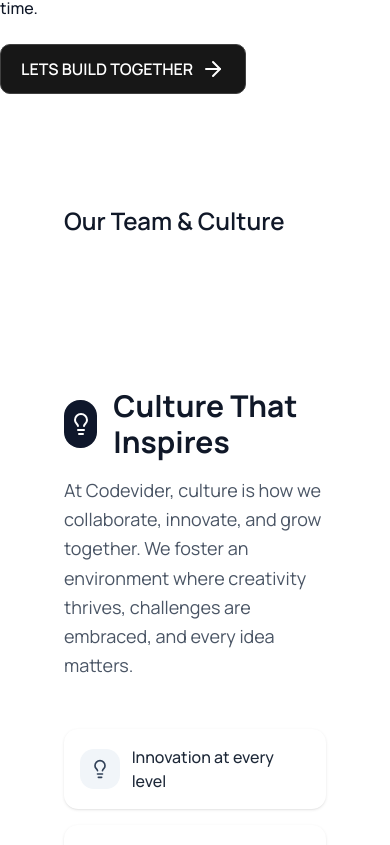
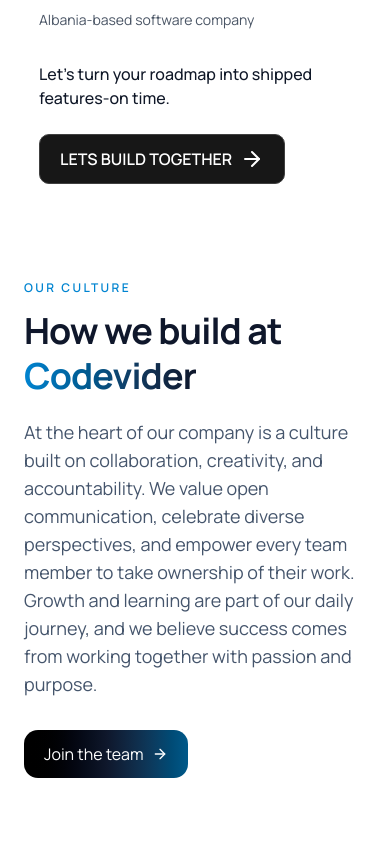
Before and after one commit to ArtemisaNurii/Codevider-final, a Next.js app: page /about in a window 390 px wide. Shown: the part 1144-1989 px from the top of the page. Built offline with nearby package versions, Linux system fonts and the light colour scheme.

Commit message:
fixing website responsiveness

```diff
--- a/src/app/about/team.tsx
+++ b/src/app/about/team.tsx
@@ -1,250 +1,185 @@
-"use client"
+"use client";
 
-import { useRef } from "react"
-import { TimelineContent } from "./animation"
-import VerticalCutReveal from "./vertical"
-import { ArrowRight, BookOpen, Globe, Handshake, Lightbulb } from "lucide-react"
-import MeetTeamSection from "./meetTeam"
-import Image from "next/image"
+import React from "react";
+import { motion } from "framer-motion";
+import { ArrowRight, Users, Handshake, Sparkles, Heart, Globe2, Target, Star, Trophy, Scale, Lightbulb, Rocket } from "lucide-react";
+import Image from "next/image";
+import MeetTeamSection from "./meetTeam";
+// ---- Types ----
+interface Pillar {
+  icon: React.ReactNode;
+  title: string;
+  description: string;
+}
 
-export default function AboutTeamCulture() {
-  const sectionRef = useRef<HTMLDivElement>(null)
+interface Stat {
+  label: string;
+  value: string;
+  note?: string;
+}
 
-  const revealVariants = {
-    visible: (i: number) => ({
-      y: 0,
-      opacity: 1,
-      filter: "blur(0px)",
-      transition: {
-        delay: 1.0 + i * 0.2,
-        duration: 0.5,
-      },
-    }),
-    hidden: {
-      filter: "blur(10px)",
-      y: 20,
-      opacity: 0,
-    },
-  }
+interface TimelineItem {
+  year: string;
+  title: string;
+  text: string;
+}
 
+// ---- Data ----
+const pillars: Pillar[] = [
+  {
+    icon: <Users className="h-6 w-6" aria-hidden />,
+    title: "People First",
+    description:
+      "We design our processes around humans—clear goals, honest feedback, flexible work, and space to grow.",
+  },
+
+
+  {
+    icon: <Lightbulb className="h-6 w-6" aria-hidden />,
+    title: "Always Learning",
+    description:
+      "Weeklies for demos, monthlies for postmortems, and a culture of sharing what we discover.",
+  },
+  {
+    icon: <Scale className="h-6 w-6" aria-hidden />,
+    title: "Do Right",
+    description:
+      "Ethical software, candid communication, and long‑term partnerships over short‑term wins.",
+  },
+];
+
+
+
+// ---- Helpers ----
+const fadeUp = {
+  hidden: { opacity: 0, y: 16 },
+  show: { opacity: 1, y: 0, transition: { duration: 0.5 } },
+};
+
+const card = "rounded-2xl border bg-gradient-to-r from-black to-slate-800 border-slate-200  shadow-sm hover:shadow-md transition-shadow";
+
+// ---- Component ----
+export default function CodeviderCulturePage() {
   return (
-    <section id="team-culture" className="py-28 px-6 bg-white" ref={sectionRef}>
-      <div className="max-w-7xl mx-auto space-y-28">
-        <div className="text-center px-10">
-          <h1 className="sm:text-4xl md:text-5xl text-2xl leading-tight font-semibold text-gray-900  text-left md:text-left">
-            <VerticalCutReveal
-              splitBy="words"
-              staggerDuration={0.1}
-              staggerFrom="first"
-              reverse={false}
-              once={true}
-              transition={{ type: "spring", stiffness: 250, damping: 30, delay: 1 }}
+    <main className="bg-white text-slate-900">
+      {/* Hero */}
+      <section className="relative overflow-hidden ">
+        <div className="pointer-events-none absolute inset-0 max-w-7xl " />
+        <div className="container mx-auto px-6 py-24 md:py-32">
+          <motion.div
+            initial={{ opacity: 0, y: 16 }}
+            animate={{ opacity: 1, y: 0 }}
+            transition={{ duration: 0.6 }}
+            className="max-w-4xl"
+          >
+            <p className="text-xs font-semibold uppercase tracking-[0.2em] text-sky-600">Our Culture</p>
+            <h1 className="mt-3 text-4xl font-bold leading-tight tracking-tight md:text-5xl">
+              How we build at <span className="bg-gradient-to-r from-sky-600 to-slate-900 bg-clip-text text-transparent">Codevider</span>
+            </h1>
+            <p className="mt-5 text-lg text-slate-600 md:text-xl">
+            At the heart of our company is a culture built on collaboration, creativity, and accountability. We value open communication, celebrate diverse perspectives, and empower every team member to take ownership of their work. Growth and learning are part of our daily journey, and we believe success comes from working together with passion and purpose.
+            </p>
+            <div className="mt-8 flex flex-wrap gap-3">
+              <a
+                href="/career"
+                className="inline-flex items-center gap-2 rounded-xl bg-gradient-to-r from-black via-slate-900 to-sky-800 hover:gap-4 px-5 py-3 text-white hover:bg-slate-800 focus:outline-none focus-visible:ring-2 focus-visible:ring-sky-500"
+                aria-label="Explore open roles"
+              >
+              Join the team
+                <ArrowRight className="h-4 w-4" aria-hidden />
+              </a>
+
+            </div>
+          </motion.div>
+        </div>
+      </section>
+
+      {/* Values / Pillars */}
+      <section id="principles" className="container mx-auto px-6 py-8 ">
+        <div className="mx-auto mb-10 max-w-2xl text-center">
+          <h2 className="text-3xl font-semibold tracking-tight md:text-4xl">Principles we live by</h2>
+          <p className="mt-3 text-slate-600">Clear ideas. Clean code. Considerate collaboration.</p>
+        </div>
+        <div className="grid grid-cols-1 gap-6 text-white sm:grid-cols-2 lg:grid-cols-3">
+          {pillars.map((p, i) => (
+            <motion.article
+              key={p.title}
+
+              className={`${card} p-6`}
+              variants={fadeUp}
+              initial="hidden"
+              whileInView="show"
+              viewport={{ once: true, amount: 0.2 }}
+              transition={{ delay: i * 0.05 }}
             >
-              Our Team & Culture
-            </VerticalCutReveal>
-          </h1>
+              <div className="mb-4 inline-flex h-12 w-12 items-center justify-center rounded-xl  text-sky-700">
+                {p.icon}
+              </div>
+              <h3 className="text-lg font-semibold">{p.title}</h3>
+              <p className="mt-2 text-white">{p.description}</p>
+            </motion.article>
+          ))}
         </div>
+      </section>
 
-        <div className="grid lg:grid-cols-2 gap-20 items-stretch">
-          <TimelineContent
-            as="div"
-            animationNum={0}
-            timelineRef={sectionRef}
-            customVariants={revealVariants}
-            once={true}
-          >
-            <div className="bg-transparent p-10 h-full flex flex-col justify-center space-y-8 ">
-              <div className="flex items-center gap-4 mb-4">
-                <div className="w-12 h-12 bg-slate-900 rounded-2xl flex items-center justify-center">
-                  <Lightbulb className="w-6 h-6 text-white" />
-                </div>
-                <h3 className="text-3xl font-bold text-gray-900">Culture That Inspires</h3>
-              </div>
-              <p className="text-lg leading-relaxed text-gray-600">
-                At Codevider, culture is how we collaborate, innovate, and grow together. We foster an environment where creativity thrives, challenges are embraced, and every idea matters.
-              </p>
-              <div className="grid grid-cols-1 sm:grid-cols-2 gap-4 pt-4">
-                <div className="flex items-center gap-3 p-4 bg-white rounded-xl shadow-sm">
-                  <div className="w-10 h-10 bg-slate-100 rounded-xl flex items-center justify-center">
-                    <Lightbulb className="w-5 h-5 text-slate-700" />
-                  </div>
-                  <span className="font-medium text-gray-800">Innovation at every level</span>
-                </div>
-                <div className="flex items-center gap-3 p-4 bg-white rounded-xl shadow-sm">
-                  <div className="w-10 h-10 bg-slate-100 rounded-xl flex items-center justify-center">
-                    <Handshake className="w-5 h-5 text-slate-700" />
-                  </div>
-                  <span className="font-medium text-gray-800">Collaboration across teams</span>
-                </div>
-                <div className="flex items-center gap-3 p-4 bg-white rounded-xl shadow-sm">
-                  <div className="w-10 h-10 bg-slate-100 rounded-xl flex items-center justify-center">
-                    <Globe className="w-5 h-5 text-slate-700" />
-                  </div>
-                  <span className="font-medium text-gray-800">Diversity and inclusion</span>
-                </div>
-                <div className="flex items-center gap-3 p-4 bg-white rounded-xl shadow-sm">
-                  <div className="w-10 h-10 bg-slate-100 rounded-xl flex items-center justify-center">
-                    <BookOpen className="w-5 h-5 text-slate-700" />
-                  </div>
-                  <span className="font-medium text-gray-800">Continuous learning</span>
-                </div>
-              </div>
-            </div>
-          </TimelineContent>
+      <section className="container mx-auto px-6 py-16 md:py-24">
+        <div className="grid items-start gap-10 lg:grid-cols-2">
+          <motion.div variants={fadeUp} initial="hidden" whileInView="show" viewport={{ once: true }}>
+            <h2 className="text-3xl font-semibold tracking-tight md:text-4xl">Working at Codevider</h2>
+            <p className="mt-4 text-slate-600">
+              We balance autonomy with support. Small, senior‑leaning teams ship frequently, maintain standards, and
+              demo progress every week. Managers remove blockers. Engineers mentor through pairing, reviews, and docs.
+            </p>
+            <ul className="mt-6 space-y-3 text-slate-700">
+              <li className="flex items-start gap-3"><Sparkles className="mt-1 h-5 w-5 text-sky-600" /> Focus time over needless meetings.</li>
+              <li className="flex items-start gap-3"><Trophy className="mt-1 h-5 w-5 text-sky-600" /> Outcome‑based roadmaps and success metrics.</li>
+              <li className="flex items-start gap-3"><Heart className="mt-1 h-5 w-5 text-sky-600" /> Wellness stipend, learning budget, and flexible hours.</li>
+            </ul>
+          </motion.div>
 
-          <TimelineContent
-            as="div"
-            animationNum={1}
-            timelineRef={sectionRef}
-            customVariants={revealVariants}
-            once={true}
-          >
-            <div className="bg-transparent p-10 h-full flex flex-col justify-center space-y-8 ">
-              <div className="flex items-center gap-4 mb-4">
-                <div className="w-12 h-12 bg-slate-900 rounded-2xl flex items-center justify-center">
-                  <Handshake className="w-6 h-6 text-white" />
-                </div>
-                <h3 className="text-3xl font-bold text-gray-900">The Codevider Team</h3>
-              </div>
-              <div className="space-y-6">
-                <p className="text-lg leading-relaxed text-gray-600">
-                  Our people are at the heart of every solution we build. With engineers, designers, and strategists from diverse backgrounds, we combine global expertise with local insight to deliver impactful software.
-                </p>
-                <div className="bg-white rounded-xl p-6 shadow-sm border-l-4 border-slate-900">
-                  <p className="text-lg leading-relaxed text-gray-600">
-                    From brainstorming sessions to weekly demos, we keep collaboration transparent and outcomes measurable. Together, we make software development a true team sport.
-                  </p>
-                </div>
-              </div>
-            </div>
-          </TimelineContent>
+          {/* Gallery Placeholder (drop your images) */}
+          <div className="grid grid-cols-2 gap-4">
+            <Image src="/images/teamMember/2member.jpg" alt="Team" width={500} height={500} />
+            <Image src="/images/teamMember/member1.jpg" alt="Team" width={500} height={500} />
+            <Image src="/images/office/zyra9.jpg" alt="Team" width={500} height={500} />
+            <Image src="/images/office/zyra10.jpg" alt="Team" width={500} height={500} />
+
+
+          </div>
         </div>
+      </section>
 
-        <div className="grid lg:grid-cols-2 gap-20 items-center">
-          <TimelineContent
-            as="div"
-            animationNum={2}
-            timelineRef={sectionRef}
-            customVariants={revealVariants}
-            once={true}
-          >
-            <div className="space-y-8">
-              <div className="space-y-6">
-                <h3 className="text-4xl lg:text-4xl font-bold text-gray-900 leading-tight">
-                  Open Communication & Culture of Freedom
-                </h3>
-                <p className="text-xl text-gray-600 leading-relaxed">
-                  We maintain a flexible work environment focused on results. While we have our headquarters, we encourage harmony between remote work and in-person collaboration to foster creativity and well-being.
-                </p>
-              </div>
-              <div className="bg-slate-50 rounded-2xl p-8 border-l-6 border-slate-900">
-                <blockquote className="text-xl italic text-gray-700 leading-relaxed">
-                  &ldquo;True innovation comes from giving brilliant people the freedom to be brilliant.&rdquo;
-                </blockquote>
-                <div className="mt-4 flex items-center gap-3">
-                  <div className="w-2 h-2 bg-slate-900 rounded-full"></div>
-                  <span className="text-sm font-medium text-slate-700">Company Philosophy</span>
-                </div>
-              </div>
-            </div>
-          </TimelineContent>
+<MeetTeamSection/>
 
-          <TimelineContent
-            as="div"
-            animationNum={3}
-            timelineRef={sectionRef}
-            customVariants={revealVariants}
-            once={true}
-          >
-            <div className="relative">
-              <div className="aspect-[4/3] rounded-3xl overflow-hidden ">
-                <Image src="/images/teamMember/2member.jpg" alt="People talking at office" width={1000} height={1000} className="object-cover w-full h-full" />
-              </div>
-              <div className="absolute -bottom-6 -right-6 w-24 h-24 bg-slate-900 rounded-2xl "></div>
-            </div>
-          </TimelineContent>
-        </div>
-
-        <div className="grid lg:grid-cols-2 gap-20 items-center">
-          <TimelineContent
-            as="div"
-            animationNum={4}
-            timelineRef={sectionRef}
-            customVariants={revealVariants}
-            once={true}
-            className="lg:order-1"
-          >
-            <div className="relative">
-              <div className="aspect-[4/3] rounded-3xl overflow-hidden ">
-                <Image src="/images/teamMember/member1.jpg" alt="People talking at office" width={1000} height={1000} className="object-cover w-full h-full" />
-              </div>
-              <div className="absolute -top-6 -right-6 w-16 h-16 bg-gray-200 rounded-2xl "></div>
-            </div>
-          </TimelineContent>
-
-          <TimelineContent
-            as="div"
-            animationNum={5}
-            timelineRef={sectionRef}
-            customVariants={revealVariants}
-            once={true}
-            className="lg:order-2"
-          >
-            <div className="space-y-8">
-              <div className="space-y-6">
-                <h3 className="text-4xl lg:text-4xl font-bold text-gray-900 leading-tight">
-                  Fostering Creativity and Driving Innovation
-                </h3>
-                <p className="text-xl text-gray-600 leading-relaxed">
-                  Our process is built on trust and autonomy. We provide the tools and support our team needs to tackle complex challenges and push the boundaries of what&apos;s possible.
-                </p>
-              </div>
-              <div className="bg-gradient-to-br from-slate-50 to-gray-100 rounded-2xl p-8 shadow-sm border border-gray-200">
-                <div className="flex items-start space-x-6">
-                  <div className="flex-shrink-0">
-                    <div className="w-16 h-16 bg-slate-900 rounded-2xl flex items-center justify-center shadow-lg">
-                      <span className="text-white font-bold text-2xl">P</span>
-                    </div>
-                  </div>
-                  <div className="flex-1">
-                    <blockquote className="text-lg text-gray-700 italic leading-relaxed mb-4">
-                      &ldquo;We believe in empowering our team to think outside the box and challenge conventional approaches.&rdquo;
-                    </blockquote>
-                    <div className="flex items-center gap-3">
-                      <div className="w-2 h-2 bg-slate-900 rounded-full"></div>
-                      <p className="text-sm font-semibold text-slate-900">Pasho Toska, Founder & CEO</p>
-                    </div>
-                  </div>
-                </div>
-              </div>
-            </div>
-          </TimelineContent>
-        </div>
-
-        <MeetTeamSection />
-
-        <div className="relative mt-32 bg-gradient-to-br from-black via-slate-900 to-sky-800 text-white rounded-3xl p-12 shadow-2xl overflow-hidden">
-          <div className="absolute top-0 right-0 w-32 h-32 bg-white/5 rounded-full -translate-y-16 translate-x-16"></div>
-          <div className="absolute bottom-0 left-0 w-24 h-24 bg-white/5 rounded-full translate-y-12 -translate-x-12"></div>
-          <div className="relative z-10 grid md:grid-cols-3 gap-10 items-center">
-            <div className="md:col-span-2 space-y-6 text-center md:text-left">
-              <h3 className="text-4xl lg:text-5xl font-bold leading-tight">Join Our Journey</h3>
-              <p className="max-w-2xl mx-auto md:mx-0 text-gray-300 leading-relaxed text-lg">
-                We&apos;re always looking for passionate, talented people who want to shape the future of software with us. Explore open roles and become part of our growing team.
+      <section id="open-roles" className="relative overflow-hidden border-t border-slate-200">
+        <div className="container mx-auto px-6 h-1/2 py-16 md:py-24">
+          <div className="grid items-center gap-10 rounded-3xl bg-gradient-to-br from-black via-slate-950 to-sky-800 p-8 text-white md:grid-cols-2 md:p-12">
+            <div>
+              <h2 className="text-3xl font-semibold tracking-tight md:text-4xl">Join Our Journey</h2>
+              <p className="mt-3 text-sky-100">                We&apos;re always looking for passionate, talented people who want to shape the future of software with us. Explore open roles and become part of our growing team.
               </p>
             </div>
-            <div className="md:col-span-1 flex justify-center md:justify-end">
+            <div className="flex flex-wrap gap-3 md:justify-end">
               <a
                 href="/career"
-                className="group inline-flex items-center gap-3 bg-white text-gray-900 font-semibold px-8 py-4 rounded-2xl shadow-lg hover:shadow-xl hover:scale-105 transition-all duration-300"
+                className="inline-flex items-center hover:gap-4 gap-2 rounded-xl bg-white px-5 py-3 text-slate-900 hover:bg-slate-100 focus:outline-none focus-visible:ring-2 focus-visible:ring-white"
+                aria-label="See open roles"
               >
-                See Open Roles
-                <ArrowRight className="w-5 h-5 group-hover:translate-x-1 transition-transform duration-300" />
+                See open roles
+                <ArrowRight className="h-4 w-4" aria-hidden />
               </a>
+              {/* <a
+                href="/about"
+                className="inline-flex items-center gap-2 rounded-xl border border-white/30 bg-transparent px-5 py-3 text-white hover:bg-white/10 focus:outline-none focus-visible:ring-2 focus-visible:ring-white"
+                aria-label="Learn more about Codevider"
+              >
+                Learn more
+              </a> */}
             </div>
           </div>
         </div>
-      </div>
-    </section>
-  )
+      </section>
+
+    </main>
+  );
 }
--- a/src/app/components/CaseStudies.tsx
+++ b/src/app/components/CaseStudies.tsx
@@ -425,7 +425,7 @@
       <main className="grid grid-cols-1 max-w-7xl mx-auto lg:grid-cols-10 gap-8">
         <div className="lg:col-span-5 flex flex-col gap-8">
           <div className="main-title">
-            <div className="text-5xl max-sm:text-3xl font-semibold leading-tight tracking-tighter word-animate-parent transform-gpu">
+            <div className="text-5xl max-sm:text-3xl pl-2 font-semibold leading-tight tracking-tighter word-animate-parent transform-gpu">
               {splitTextIntoWords(pageData.mainTitle.part1)}
             </div>
             <div className="text-5xl pl-2 max-sm:text-3xl font-semibold leading-tight tracking-tighter word-animate-parent transform-gpu">
```
Also changed, not shown: src/app/about/aboutUs.tsx (+5 -5 lines), src/app/components/navbar.tsx (+8 -8 lines).
